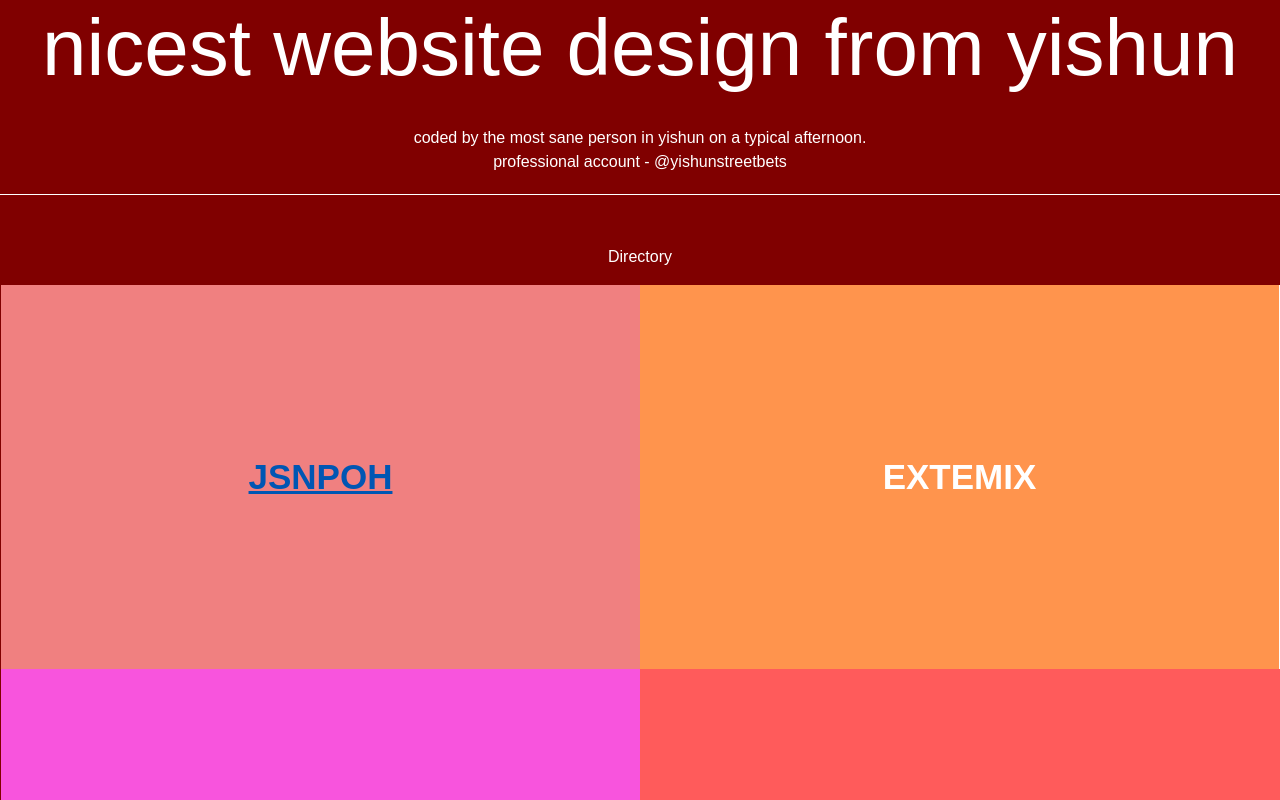
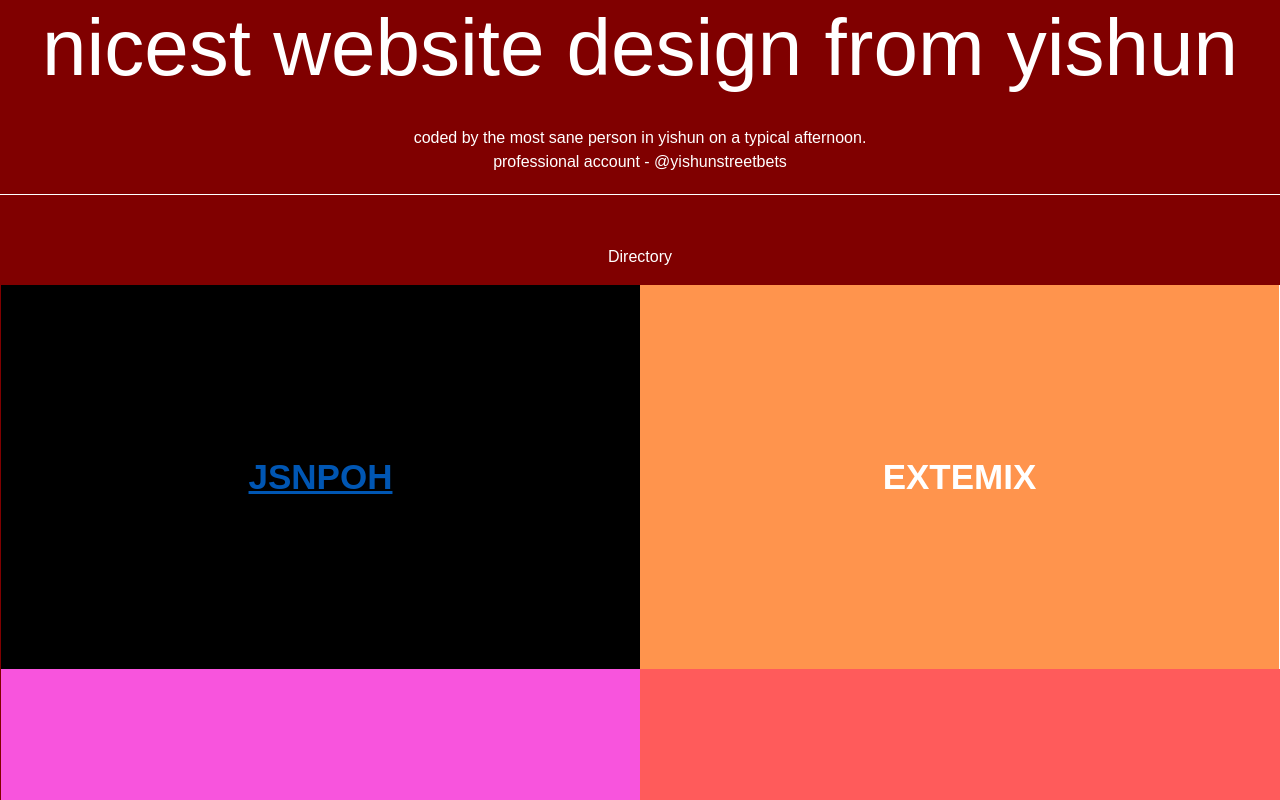
Before and after one commit to jsnpoh/jsnpoh.github.io, a plain HTML site: page index.html in a window 1280 px wide. In both pictures the pointer is over the link "JSNPOH". Shown: the top 800 px of the page. Drawn offline with nearby package versions, Linux system fonts and the light colour scheme.

Commit message:
Button hover colour

```diff
--- a/style.css
+++ b/style.css
@@ -13,7 +13,7 @@ h1 {
 }
 
 .button:hover {
-    background-color: lightcoral;
+    background-color: rgb(0, 0, 0);
 }
 
 footer {
```
